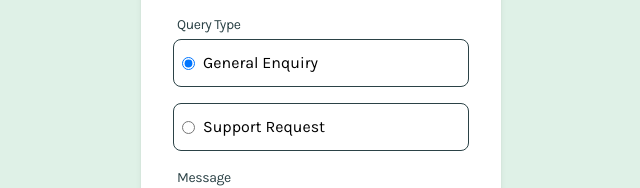
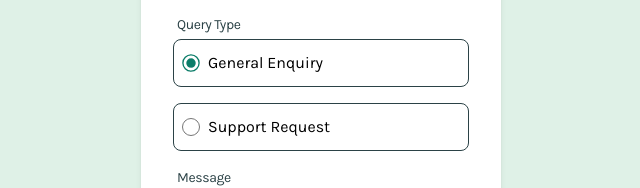
Before and after one commit to SirTurboPascal/tp-contact-form, a Next.js app: page / in a window 1280 px wide. Shown: the part 387-575 px from the top of the page, without its empty margins (319-959 px from the left). Built offline with nearby package versions, Linux system fonts and the light colour scheme.

Commit message:
Updates RadioButton visuals

```diff
--- a/src/components/RadioButton.component.tsx
+++ b/src/components/RadioButton.component.tsx
@@ -22,7 +22,15 @@ const RadioButton: FC<IRadioButtonProps> = ({ checked, label, name, onChange, va
 
 	return (
 		<label className='border-grey-900 relative flex h-[48px] grow cursor-pointer flex-row items-center rounded-[8px] border-[1px] px-[8px]' htmlFor={id}>
-			<input id={id} className='mr-[8px] cursor-pointer' checked={checked} name={name} onChange={handleChange} type='radio' value={value} />
+			<input
+				id={id}
+				className='mr-[8px] size-[18px] cursor-pointer bg-cover bg-center bg-no-repeat checked:appearance-none checked:bg-[url(/images/icon-radio-selected.svg)]'
+				checked={checked}
+				name={name}
+				onChange={handleChange}
+				type='radio'
+				value={value}
+			/>
 
 			<Fragment>{label}</Fragment>
 		</label>
```
